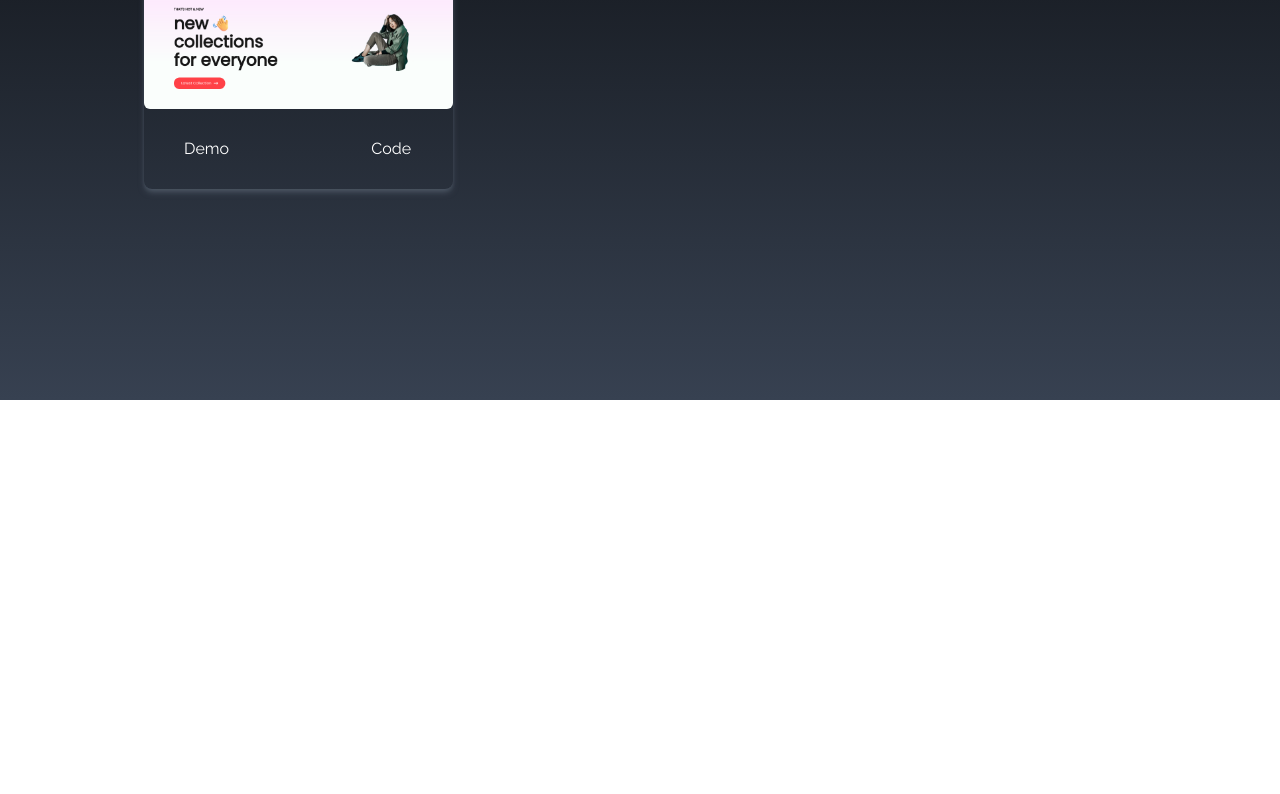
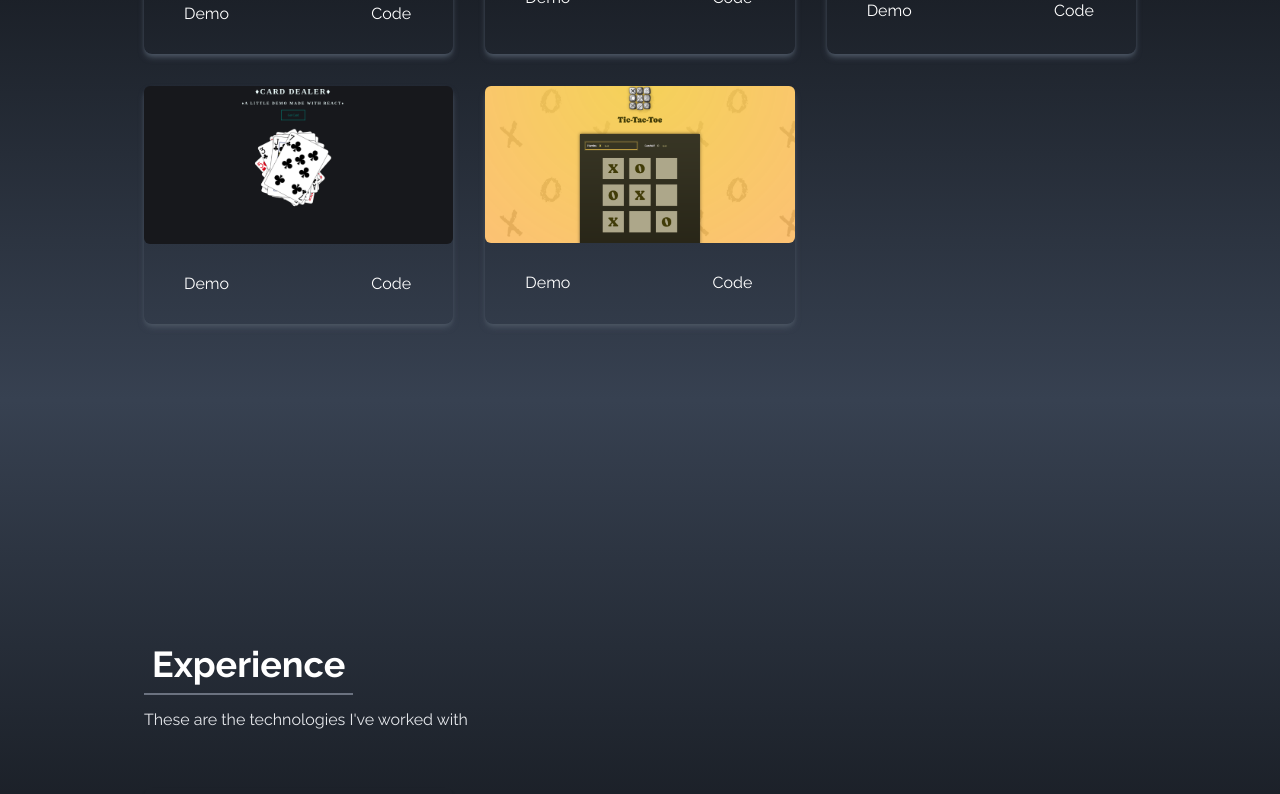
Before and after one commit to harshahossain/portfolio-one, a React (Create React App) app: page / in a window 1280 px wide. Shown: the part 2000-2794 px from the top of the page. Before the commit the page ends 2400 px from the top, so only its background shows below. Built offline with nearby package versions, Linux system fonts and the light colour scheme.

Commit message:
Created Experience Comp

```diff
--- a/src/App.js
+++ b/src/App.js
@@ -1,4 +1,5 @@
 import About from "./components/About";
+import Experience from "./components/Experience";
 import Home from "./components/Home";
 import NavBar from "./components/NavBar";
 import Portfolio from "./components/Portfolio";
@@ -12,6 +13,7 @@ function App() {
       <Home />
       <About />
       <Portfolio />
+      <Experience />
       {/*  */}
       <SocialLinks />
     </div>
--- /dev/null
+++ b/src/components/Experience.jsx
@@ -0,0 +1,48 @@
+import React from "react";
+
+import html from "../assets/html.png";
+import css from "../assets/css.png";
+import javaScript from "../assets/javascript.png";
+import gitHub from "../assets/github.png";
+import mongo from "../assets/mongoBG.png";
+import reactJs from "../assets/react.png";
+import tailwind from "../assets/tailwind.png";
+import nodejs from "../assets/node.png";
+
+export default function Experience() {
+  const techs = [
+    { id: 1, src: html, title: "HTML", style: "shadow-orange-500" },
+    { id: 2, src: css, title: "CSS", style: "shadow-blue-500" },
+    { id: 3, src: javaScript, title: "JavaScript", style: "shadow-yellow-500" },
+    { id: 4, src: reactJs, title: "React", style: "shadow-blue-600" },
+    { id: 5, src: tailwind, title: "Tailwind", style: "shadow-sky-400" },
+    { id: 6, src: nodejs, title: "NodeJS", style: "shadow-green-200" },
+    { id: 7, src: gitHub, title: "GitHub", style: "shadow-gray-400" },
+    { id: 8, src: mongo, title: "MongoDB", style: "shadow-green-500" },
+  ];
+
+  return (
+    <div
+      name="experience"
+      className="bg-gradient-to-b from-gray-700 to-black w-full h-screen"
+    >
+      <section className="max-w-screen-lg mx-auto p-4 flex flex-col justify-center w-full h-full text-white">
+        <div>
+          <p className="text-4xl font-bold border-b-2 p-2 inline border-gray-500">
+            Experience
+          </p>
+          <p className="py-6 text-gray-200">
+            These are the technologies I've worked with
+          </p>
+        </div>
+        {/*  */}
+        <div className="w-full grid grid-cols-2 sm:grid-cols-3 gap-8 text-center py-8 px-12 sm:px-0">
+          <div className="shadow-md hover:scale-105 duration-500 py-2 rounded-lg">
+            <img src={html} alt="" className="w-20 mx-auto" />
+            <p className="mt-4">HTML</p>
+          </div>
+        </div>
+      </section>
+    </div>
+  );
+}
--- a/src/components/Home.jsx
+++ b/src/components/Home.jsx
@@ -9,12 +9,12 @@ export default function Home() {
       name="home"
       className="h-screen w-full bg-gradient-to-b from-black  via-black to-gray-700"
     >
-      <main className="max-w-screen-lg mx-auto flex flex-col items-center justify-center h-full px-4 md:flex-row">
-        <div className="flex flex-col justify-center h-[50%] sm:w-4/5 sm:h-[90] md:h-full md:w-full">
+      <main className="max-w-screen-lg mx-auto flex flex-col gap-28 items-center justify-center h-full px-4 md:flex-row">
+        <div className="flex flex-col justify-center sm:w-4/5 sm:h-[90] md:h-full md:w-full">
           {/*↑↑↑ or h-[90%] optimal mobile  w-[80] gives me optimal for mobile not for desktop*/}
-          {/*flex flex-col justify-center h-full"*/}
+          {/*flex flex-col justify-center h-full" gap add korte hobe*/}
 
-          <h2 className="text-4xl sm:text-7xl font-bold text-white">
+          <h2 className="text-4xl sm:text-7xl font-bold text-white py-2">
             I'm a Web Developer & Designer
           </h2>
           <p className="text-gray-500 py-4 max-w-md">
@@ -39,7 +39,7 @@ export default function Home() {
           <img
             src={heroImg}
             alt="Developer's Profile"
-            className="rounded-full mx-auto w-2/3 md:w-full img"
+            className="rounded-full mx-auto w-2/3 md:w-full img object-contain"
           />
         </div>
       </main>
--- a/src/components/Portfolio.jsx
+++ b/src/components/Portfolio.jsx
@@ -10,30 +10,35 @@ export default function Portfolio() {
     {
       id: 1,
       src: slickDress,
+      alt: "Clothing Brand Website",
       demo: "",
       code: "https://github.com/harshahossain/slick-dress.git",
     },
     {
       id: 2,
       src: newsPortal,
+      alt: "News Portal Website",
       demo: "",
       code: "https://github.com/harshahossain/news-portal.git",
     },
     {
       id: 3,
       src: dadJokes,
+      alt: "Dad Jokes Website",
       demo: "https://harshahossain.github.io/Dad-Jokes/",
       code: "https://github.com/harshahossain/Dad-Jokes.git",
     },
     {
       id: 4,
       src: getCard,
+      alt: "Deck of Cards",
       demo: "https://harshahossain.github.io/deck-of-cards/",
       code: "https://github.com/harshahossain/deck-of-cards.git",
     },
     {
       id: 5,
       src: ticTac,
+      alt: "Tic Tac Toe Game",
       demo: "",
       code: "https://github.com/harshahossain/tic-tac-toe.git",
     },
@@ -59,18 +64,19 @@ export default function Portfolio() {
           <p className="py-6 text-gray-200">Check out some of work here.</p>
         </div>
         {/* ↓↓↓ cards  */}
-        {}
+
         <section className="grid sm:grid-cols-2 md:grid-cols-3 gap-8 px-12 sm:px-0">
-          <div className="shadow-md shadow-gray-600 rounded-lg">
+          {portfolios.map(({ id, src, alt, demo, code }) => (
+            <div key={id} className="shadow-md shadow-gray-600 rounded-lg">
               <img
-              src={slickDress}
-              alt=""
+                src={src}
+                alt={alt}
                 className="rounded-md hover:scale-105
              duration-200"
               />
               <div className="flex items-center justify-center">
                 <a
-                href=""
+                  href={demo}
                   target="_blank"
                   rel="noreferrer"
                   className="w-1/2 px-6 py-3 m-4 duration-200 hover:scale-105"
@@ -78,7 +84,7 @@ export default function Portfolio() {
                   Demo
                 </a>
                 <a
-                href=""
+                  href={code}
                   target="_blank"
                   rel="noreferrer"
                   className="w-1/2 px-6 pl-16 py-3 m-4 duration-200 hover:scale-105"
@@ -87,6 +93,7 @@ export default function Portfolio() {
                 </a>
               </div>
             </div>
+          ))}
         </section>
       </main>
     </div>
```
Also changed, not shown: src/assets/mongoBG.png (added). Lines whose indentation alone changed are shown as unchanged.
